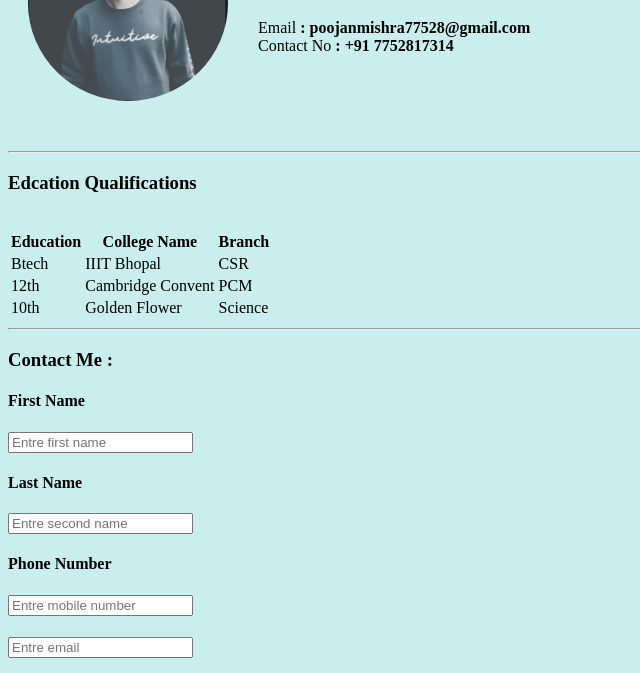
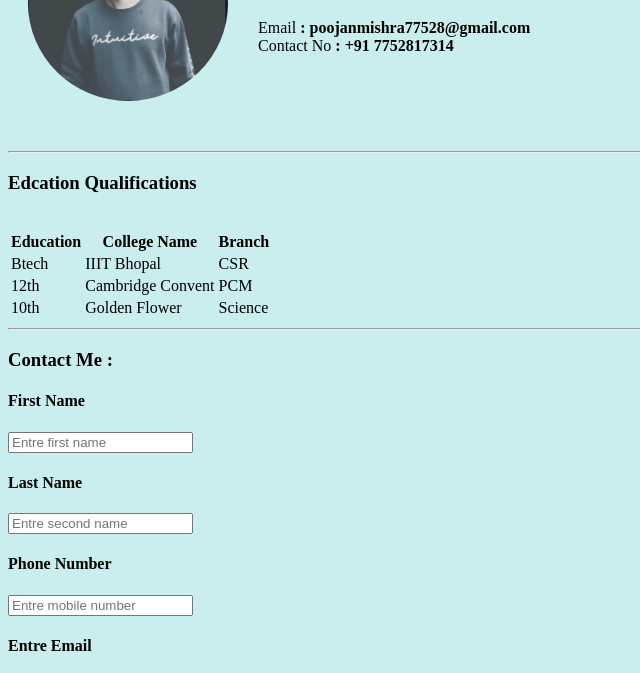
Before and after one commit to MISHRA7752/Day_3_Task, a plain HTML site: page index.html in a window 1280 px wide. Shown: the part 123-796 px from the top of the page, without its empty margins (0-640 px from the left). Drawn offline with Linux system fonts and the light colour scheme.

Commit message:
Update index.html

```diff
--- a/index.html
+++ b/index.html
@@ -61,7 +61,7 @@
         <h4>Phone Number</h4>
         <input type="text" placeholder="Entre mobile number ">
         <br>
-        <h4></h4>
+        <h4>Entre Email</h4>
         <input type="email" placeholder="Entre email">
         <br>
         <h4>Entre DOB</h4>
```
